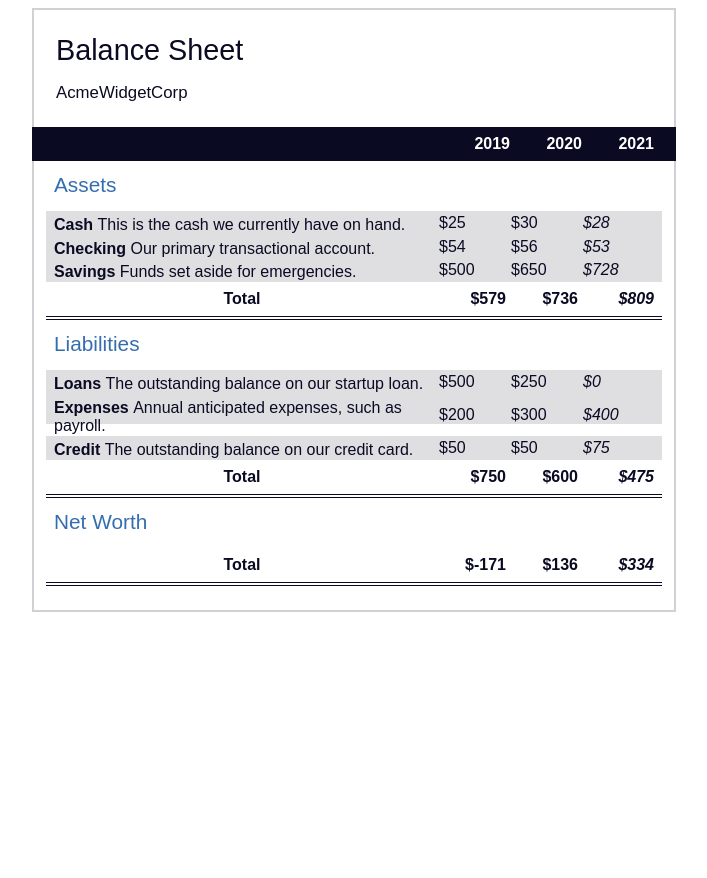
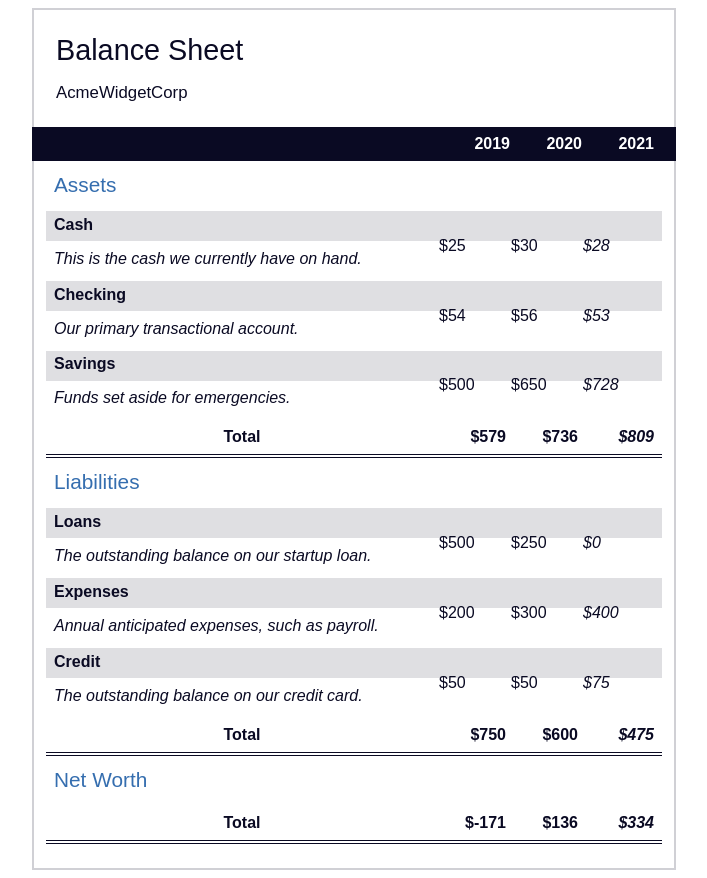
Before and after one commit to tanimaraeliassantos/balance-sheet-app, a plain HTML site: page index.html in a window 1280 px wide. Shown: the whole page, without its empty margins (286-993 px from the left). Before the commit the page ends 800 px from the top, so only its background shows below. Drawn offline with Linux system fonts and the light colour scheme.

Commit message:
Update styles.css
Added styling for description elements in data rows

```diff
--- a/styles.css
+++ b/styles.css
@@ -138,3 +138,11 @@ tr.data th {
 	padding-top: 0.3rem;
 	padding-left: 0.5rem;
 }
+
+tr.data th .description {
+	display: block;
+	font-style: italic;
+	font-weight: normal;
+	padding: 1rem 0 0.75rem;
+	margin-right: -13.5rem;
+}
```
